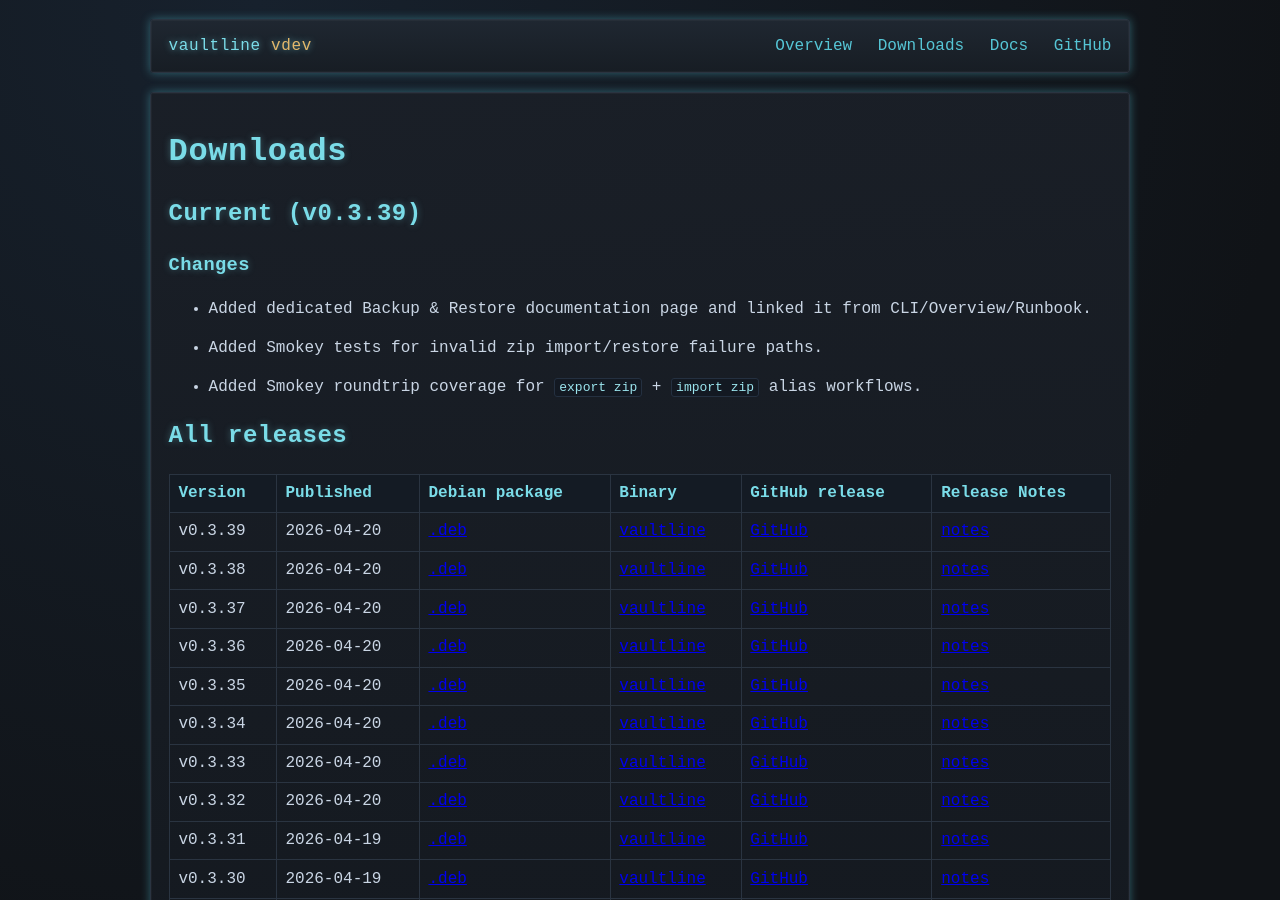
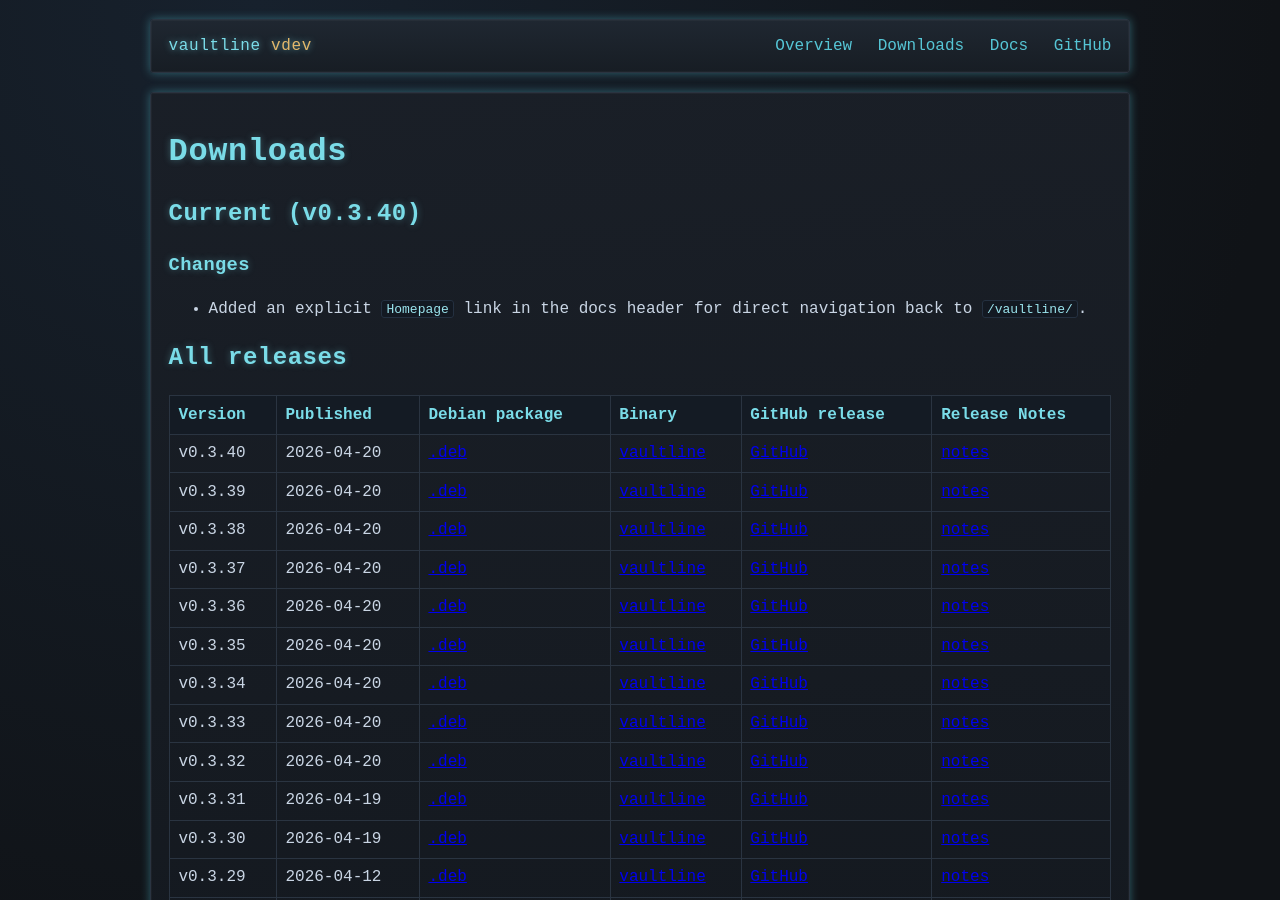
Before and after one commit to micwin/vaultline, a Jekyll site: the page built from site-src/downloads.md, in a window 1280 px wide and 900 px high. Built offline with Jekyll 4.4.1, drawn with Linux system fonts in a browser that asks for light colours.

Commit message:
chore(release): prepare v0.3.40

```diff
--- a/site-src/_data/current.json
+++ b/site-src/_data/current.json
@@ -1,8 +1,6 @@
 {
-  "version": "0.3.39",
+  "version": "0.3.40",
   "changes": [
-    "Added dedicated Backup & Restore documentation page and linked it from CLI/Overview/Runbook.",
-    "Added Smokey tests for invalid zip import/restore failure paths.",
-    "Added Smokey roundtrip coverage for `export zip` + `import zip` alias workflows."
+    "Added an explicit `Homepage` link in the docs header for direct navigation back to `/vaultline/`."
   ]
 }
--- a/site-src/_data/releases.json
+++ b/site-src/_data/releases.json
@@ -1,4 +1,12 @@
 [
+  {
+    "version": "v0.3.40",
+    "published": "2026-04-20",
+    "deb_url": "https://github.com/micwin/vaultline/releases/download/v0.3.40/vaultline_0.3.40_amd64.deb",
+    "binary_url": "https://github.com/micwin/vaultline/releases/download/v0.3.40/vaultline",
+    "release_url": "https://github.com/micwin/vaultline/releases/tag/v0.3.40",
+    "notes_url": "/release-notes/v0.3.40/"
+  },
   {
     "version": "v0.3.39",
     "published": "2026-04-20",
--- /dev/null
+++ b/site-src/release-notes/v0.3.40.md
@@ -0,0 +1,10 @@
+---
+layout: default
+title: Release Notes v0.3.40
+---
+
+# Release Notes v0.3.40
+
+## Changes
+
+- Added an explicit `Homepage` link in the docs header for direct navigation back to `/vaultline/`.
```
Also changed, not shown: 1 other file.
